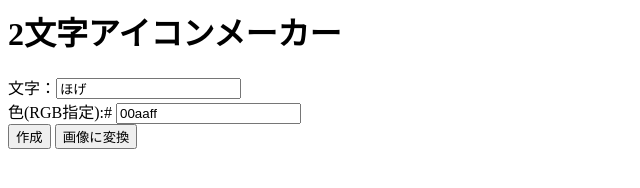
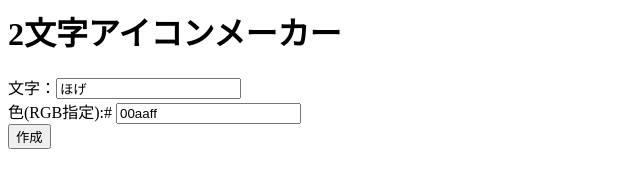
Before and after one commit to ebiyu/futamoji, a plain HTML site: page index.html in a window 1280 px wide. Shown: the whole page, without its empty margins (0-640 px from the left). Drawn offline with Linux system fonts and the light colour scheme.

Commit message:
[delete] 不要なボタン

```diff
--- a/index.html
+++ b/index.html
@@ -4,7 +4,6 @@
 文字：<input type="text" name="moji" value="ほげ"><br>
 色(RGB指定):# <input type="text" name="colb" value="00aaff"><br>
 <input type="button" value="作成" onclick="create()">
-<input type="button" value="画像に変換" onclick="chgImg()">
 </form>
 
 <canvas id="cv1" width="480" height="480"></canvas>
```
